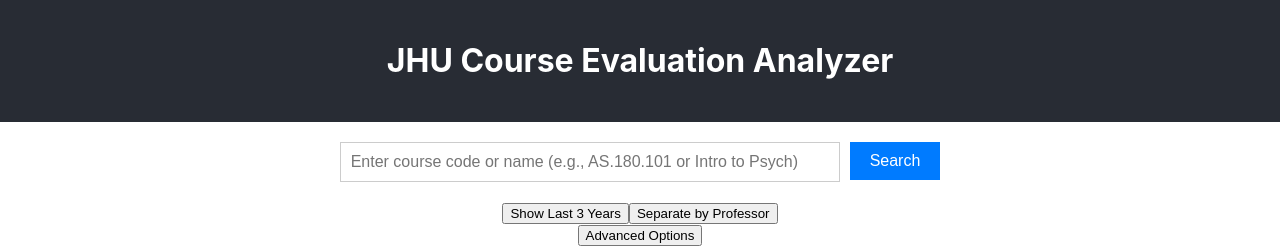
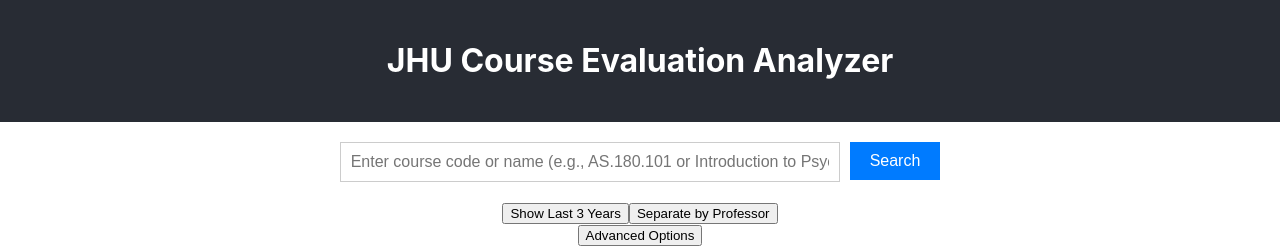
Before and after one commit to cissna/course-evaluation-scraper, a React (Create React App) app in the folder frontend/: page / in a window 1280 px wide. Shown: the top 248 px of the page. Built offline with nearby package versions, Linux system fonts and the light colour scheme.

Commit message:
changed the placeholder text to be more accurate
specifically, "Introduction to Psych" instead of "Intro to Psych" since the latter would not work.

separately, deleted PRD.md since the history dropdown has been fully implemented

```diff
--- a/frontend/src/components/CourseSearch.js
+++ b/frontend/src/components/CourseSearch.js
@@ -87,7 +87,7 @@
                     }}
                     onFocus={() => setShowHistory(true)}
                     onClick={() => setShowHistory(true)}
-                    placeholder="Enter course code or name (e.g., AS.180.101 or Intro to Psych)"
+                    placeholder="Enter course code or name (e.g., AS.180.101 or Introduction to Psych)"
                 />
                 <SearchHistory
                     isOpen={showHistory}
```
Also changed, not shown: 1 other file (tests, documents, lock files or other folders).
